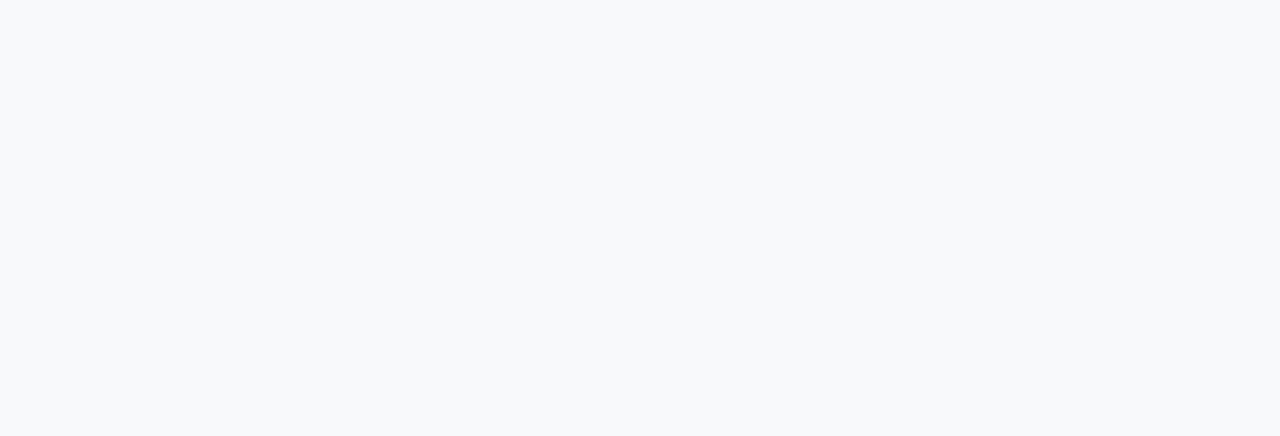
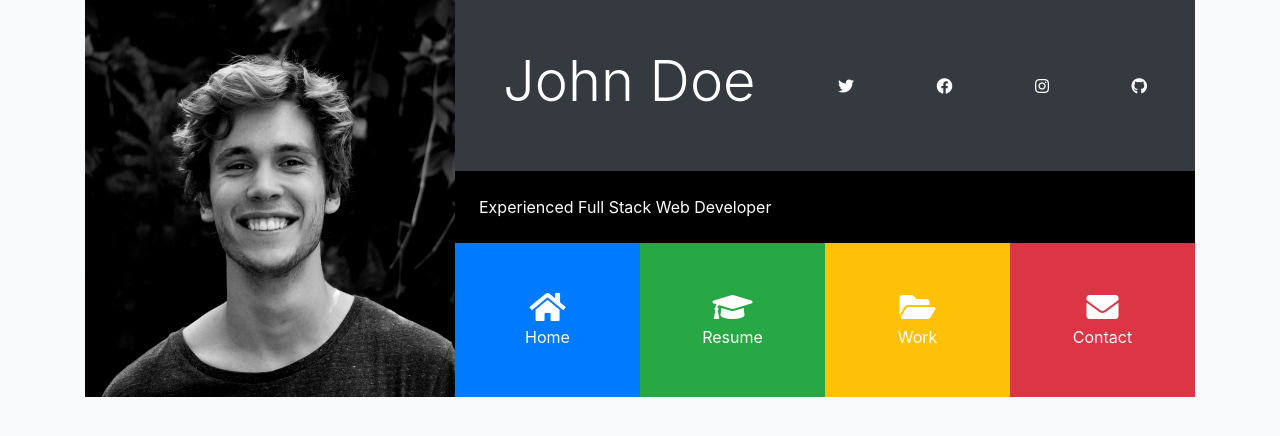
Before and after one commit to AliRezaali78/Portfolio-Theme, a plain HTML site: page index.html in a window 1280 px wide. Drawn offline with nearby package versions, Linux system fonts and the light colour scheme.

Commit message:
Setup header

```diff
--- a/css/style.css
+++ b/css/style.css
@@ -0,0 +1,21 @@
+.bg-black {
+    background-color: black;
+}
+
+#main-header img {
+    width: 100%;
+    height: 100%;
+}
+
+.port-item:hover {
+    opacity: 0.8 !important;
+    cursor: pointer;
+}
+
+
+/* Medias */
+@media(min-width:1199px) {
+    .port-item {
+        padding: 3em !important;
+    }
+}
--- a/index.html
+++ b/index.html
@@ -15,8 +15,62 @@
 
 <body class="bg-light">
   <div class="container">
-    <header>
-
+    <header id="main-header">
+      <div class="row no-gutters">
+        <div class="col-md-4">
+          <img src="images/person1.jpg" alt="">
+        </div>
+        <div class="col-md-8">
+          <div class="d-flex flex-column">
+            <div class="p-5 bg-dark">
+              <div class="d-flex flex-row align-items-center justify-content-between">
+                <h1 class="display-4 text-white">John Doe</h1>
+                <div class="d-none d-md-block">
+                  <a class="text-white" href="https://twitter.com"><i class="fab fa-twitter"></i></a>
+                </div>
+                <div>
+                  <a class="text-white" href="https://facebook.com"><i class="fab fa-facebook"></i></a>
+                </div>
+                <div>
+                  <a class="text-white" href="https://instagram.com"><i class="fab fa-instagram"></i></a>
+                </div>
+                <div>
+                  <a class="text-white" href="https://github.com"><i class="fab fa-github"></i></a>
+                </div>
+              </div>
+            </div>
+            <div class="p-4 bg-black text-white">
+              Experienced Full Stack Web Developer
+            </div>
+            <div class="row no-gutters text-center text-white">
+              <div class="col-md-3">
+                <div class="port-item p-4 bg-primary text-cente" data-toggle="collapse" data-target="#home">
+                  <i class="fas fa-home fa-2x"></i>
+                  <span class="d-none d-md-block">Home</span>
+                </div>
+              </div>
+              <div class="col-md-3">
+                <div class="port-item p-4 bg-success text-cente" data-toggle="collapse" data-target="#resume">
+                  <i class="fas fa-graduation-cap fa-2x"></i>
+                  <span class="d-none d-md-block">Resume</span>
+                </div>
+              </div>
+              <div class="col-md-3">
+                <div class="port-item p-4 bg-warning text-cente" data-toggle="collapse" data-target="#work">
+                  <i class="fas fa-folder-open fa-2x"></i>
+                  <span class="d-none d-md-block">Work</span>
+                </div>
+              </div>
+              <div class="col-md-3">
+                <div class="port-item p-4 bg-danger text-center" data-toggle="collapse" data-target="#contact">
+                  <i class="fas fa-envelope fa-2x"></i>
+                  <span class="d-none d-md-block">Contact</span>
+                </div>
+              </div>
+            </div>
+          </div>
+        </div>
+      </div>
     </header>
   </div>
   <!-- Scripts -->
```
